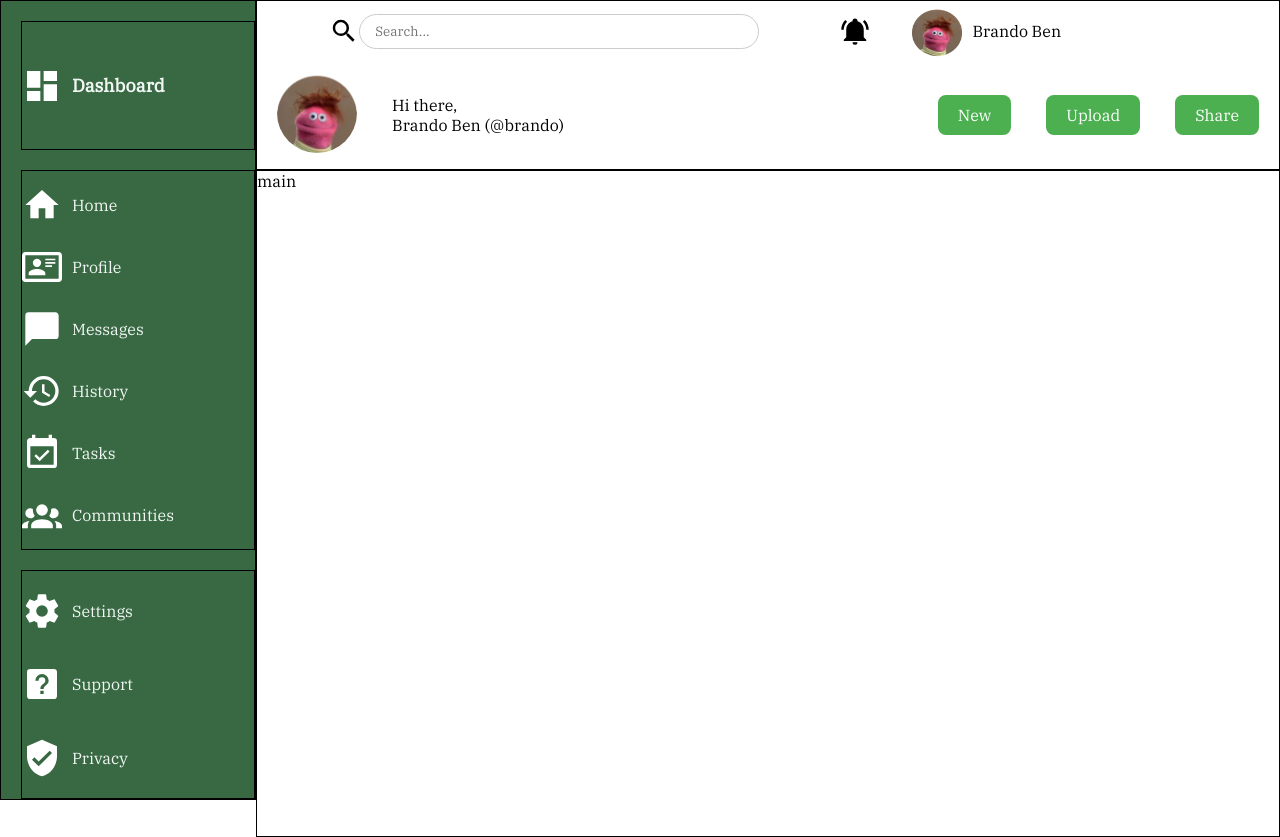
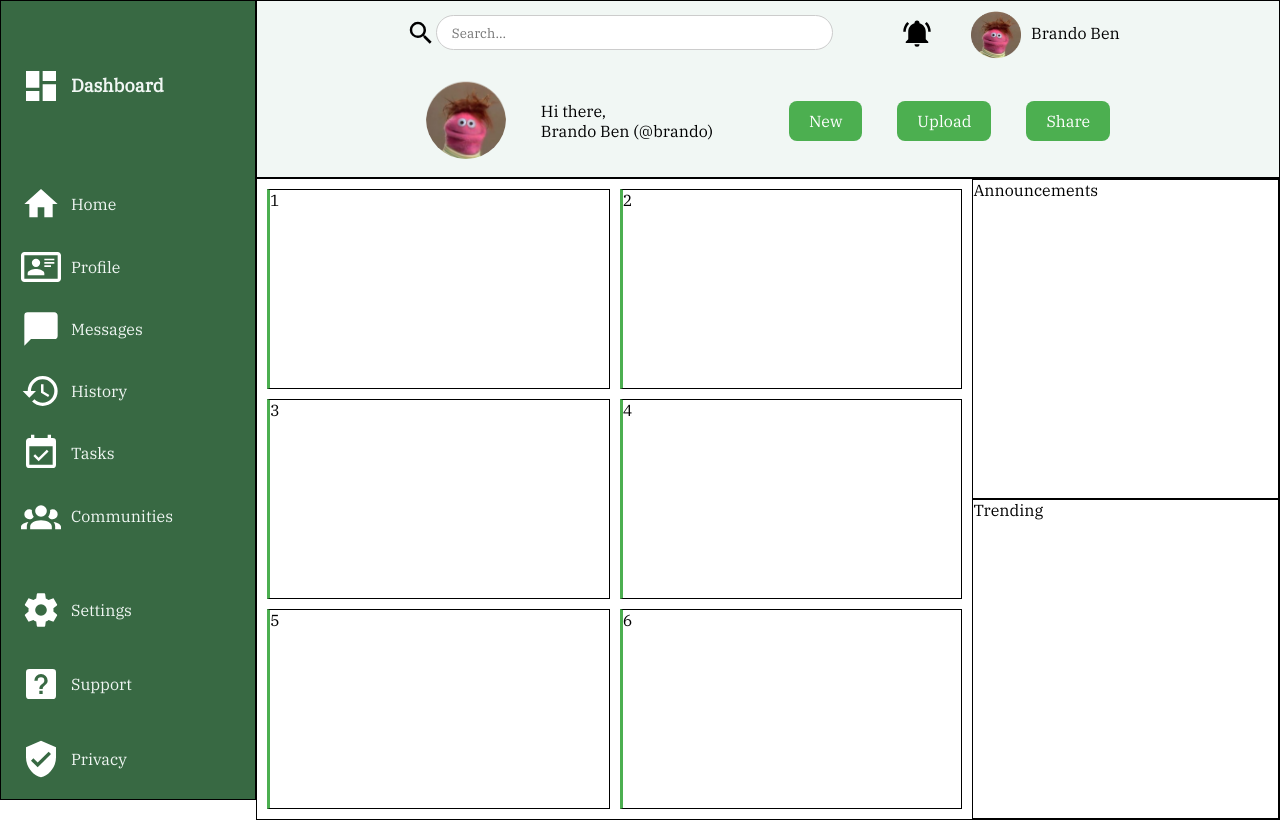
Before and after one commit to brando008/admin-dashboard, a plain HTML site: page index.html in a window 1280 px wide. Drawn offline with Linux system fonts and the light colour scheme.

Commit message:
Added boxes for the projects section

```diff
--- a/index.html
+++ b/index.html
@@ -142,6 +142,17 @@
         </div>
      </div>
     </div>
-    <div class="main">main</div>
+    <div class="main">
+      <div class="projects">
+        <div class="items">1</div>
+        <div class="items">2</div>
+        <div class="items">3</div>
+        <div class="items">4</div>
+        <div class="items">5</div>
+        <div class="items">6</div>
+      </div>
+      <div class="announcements">Announcements</div>
+      <div class="trending">Trending</div>
+    </div>
   </body>
 </html>
--- a/styles.css
+++ b/styles.css
@@ -12,7 +12,7 @@
 body {
   display: grid;
   grid-template-columns: 0.25fr 1fr;
-  grid-template-rows: 0.2fr 1fr;
+  grid-template-rows: 0.2fr 0.7fr;
 }
 
 .sidebar,
@@ -22,10 +22,6 @@ body {
 }
 
 /* SIDEBAR */
-.sidebar > div {
-  border: 0.1px solid black;
-}
-
 .sidebar {
   background-color: #386943;
   color: #f1f7f4;
@@ -36,6 +32,9 @@ body {
   padding-left: 20px;
   padding-top: 20px;
   gap: 20px;
+  position: sticky;
+  top: 0;
+  height: 100vh;
 }
 
 .sidebar > * {
@@ -65,9 +64,13 @@ body {
 .header {
   display: grid;
   justify-content: center;
+
+  background-color: #f1f7f4;
   align-items: center;
-  grid-template-columns: 0.1fr 0.4fr 0.1fr 0.1fr 0.3fr;
+  grid-template-columns: auto 0.4fr 0.1fr 0.1fr 0.1fr;
   grid-template-rows: auto auto;
+  position: sticky;
+  top: 0;
 }
 .header div:nth-child(6) {
   grid-column: 1 / -1; /* Span across all columns */
@@ -163,6 +166,37 @@ body {
 .header-button:hover {
   background-color: #386943;
 }
+
 .main {
-  margin: 0;
+  display: grid;
+  grid-template-columns: 0.7fr 0.3fr;
+  grid-template-rows: 0.5fr 0.5fr;
 }
+
+.projects {
+  grid-column: 1 / 2;
+  grid-row: 1 / 3;
+  display: grid;
+  padding: 10px;
+  gap: 10px;
+  grid-template-columns: repeat(auto-fit, minmax(300px, 1fr)); /* Responsive */
+  grid-template-rows: auto;
+}
+
+.items {
+  height: 200px;
+  border: 0.1px solid black;
+  border-left: 3px solid #4caf50;
+}
+
+.announcements {
+  border: 0.1px solid black;
+  grid-column: 2 / 3;
+  grid-row: 1 / 2;
+}
+
+.trending {
+  border: 0.1px solid black;
+  grid-column: 2 / 3;
+  grid-row: 2 / 3;
+}
```
